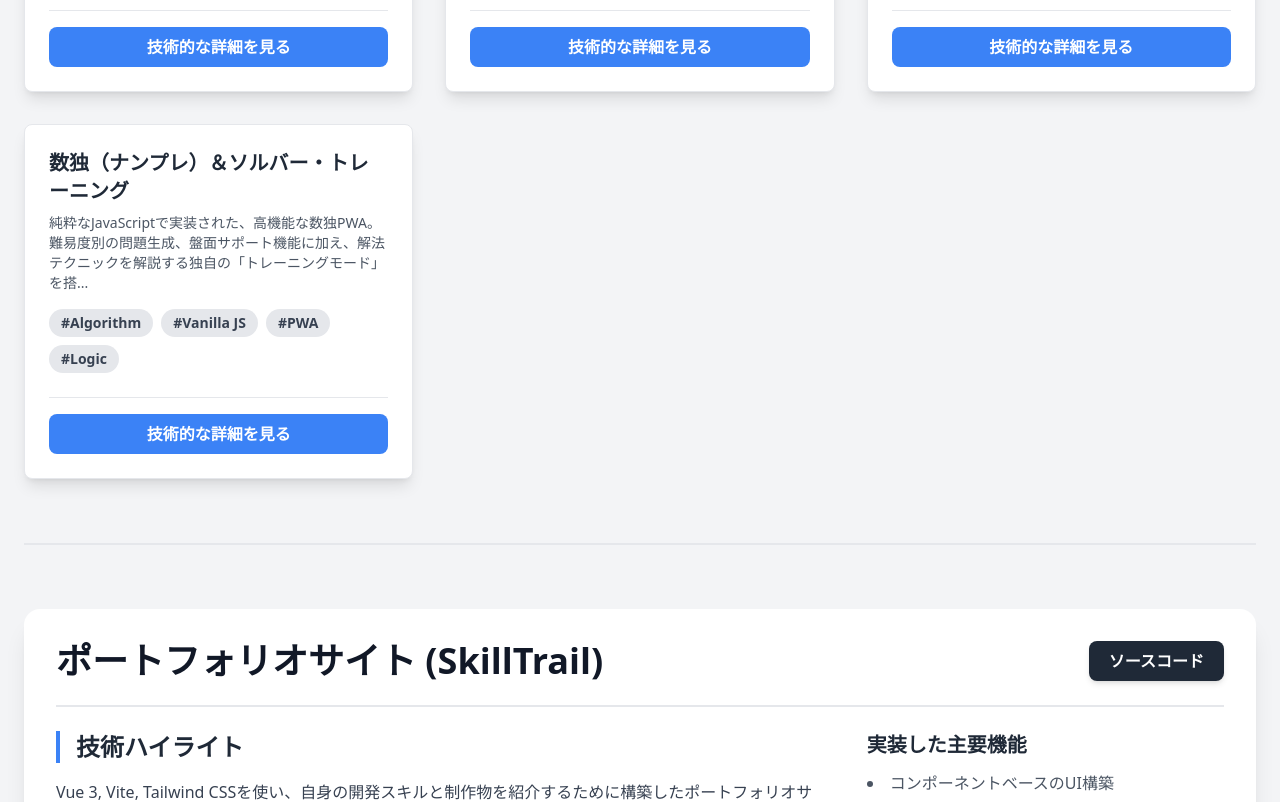
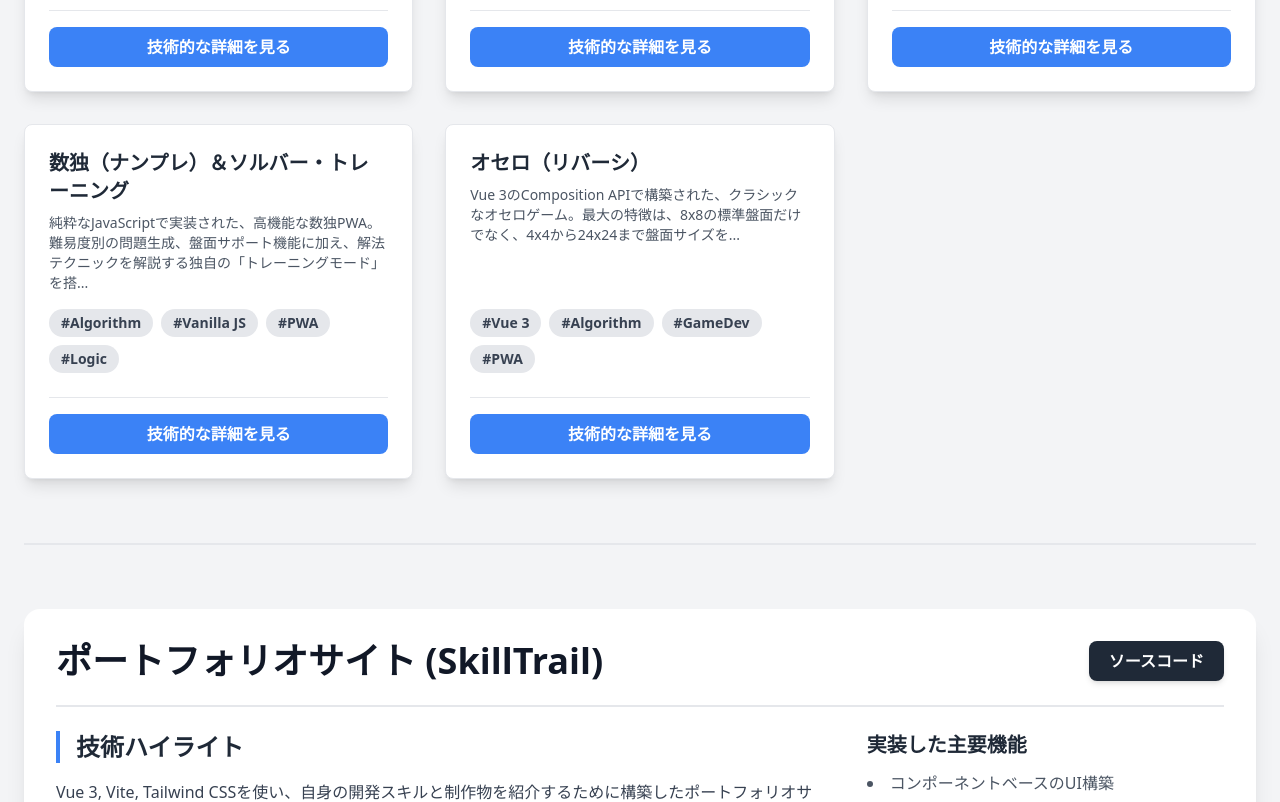
Before and after one commit to tako-chan0511/skilltrail, a Vue app: page / in a window 1280 px wide. Shown: the part 1700-2502 px from the top of the page. Built offline with nearby package versions, Linux system fonts and the light colour scheme.

Commit message:
オセロNM

```diff
--- a/src/apps.ts
+++ b/src/apps.ts
@@ -336,7 +336,6 @@ export const apps: App[] = [
       { name: 'PWA', color: 'bg-amber-300 text-amber-900' },
     ],
   },
-  // --- ★★★ ここから新規追加 ★★★ ---
   {
     id: 15,
     title: '数独（ナンプレ）＆ソルバー・トレーニング',
@@ -364,6 +363,32 @@ export const apps: App[] = [
       { name: 'Algorithm Design', color: 'bg-purple-200 text-purple-800' },
     ],
   },
+  // --- ★★★ ここから新規追加 ★★★ ---
+  {
+    id: 16,
+    title: 'オセロ（リバーシ）',
+    description: 'Vue 3のComposition APIで構築された、クラシックなオセロゲーム。最大の特徴は、8x8の標準盤面だけでなく、4x4から24x24まで盤面サイズを動的に変更できる点です。ゲームのコアロジックとUIコンポーネントを分離し、Vueのリアクティブな特性を活かして、盤面の状態変更を即座に描画に反映させています。',
+    screenshot: '',
+    appUrl: 'https://tako-chan0511.github.io/othello-Vue3-/',
+    githubUrl: 'https://github.com/tako-chan0511/othello-Vue3-',
+    tags: ['Vue 3', 'Algorithm', 'GameDev', 'PWA'],
+    learnings: {
+      challenge: '盤面サイズが可変であるため、石を置ける場所の判定や、石を裏返すロジックを、特定の盤面サイズに依存しない汎用的なアルゴリズムとして実装する必要があったこと。8方向すべてに対して、どこまで石を裏返せるかを動的に計算するロジックの設計が最も挑戦的でした。',
+      solution: '盤面の状態を二次元配列で管理。ユーザーがマスをクリックした際、そのマスを起点として8方向（上下左右、斜め4方向）への探索をループで実行する関数を実装。各方向に対して、相手の石が連続し、その先に自分の石が存在するかを判定し、裏返せる石の座標をリストアップします。このロジックを盤面サイズに依存しない形にしたことで、任意のサイズの盤面に対応可能となりました。',
+    },
+    features: [
+      '4x4から24x24までの動的な盤面サイズ変更機能',
+      '石を置ける場所をハイライト表示するサポートモード',
+      '「一手戻す」機能とゲーム履歴の表示',
+      'PWA対応によるオフラインでのプレイ',
+    ],
+    stack: [
+      { name: 'Vue 3 (Composition API)', color: 'bg-green-200 text-green-800' },
+      { name: 'TypeScript', color: 'bg-blue-200 text-blue-800' },
+      { name: 'PWA', color: 'bg-amber-300 text-amber-900' },
+      { name: 'Algorithm Design', color: 'bg-purple-200 text-purple-800' },
+    ],
+  },
 ];
 
 // 全てのタグを重複なく取得する
```
